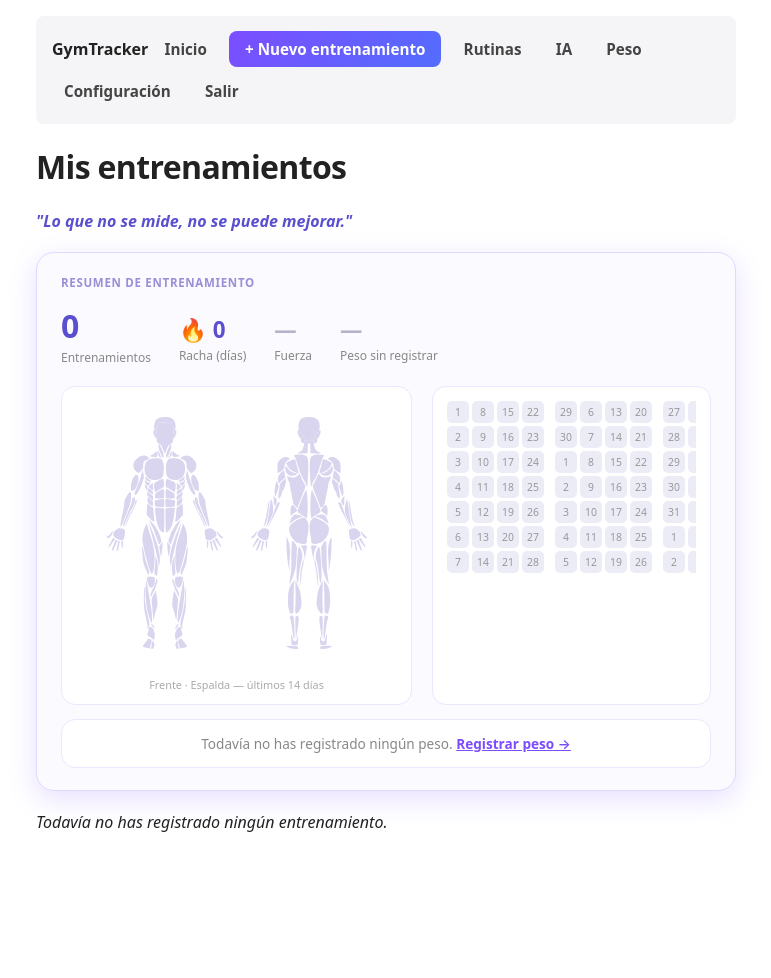
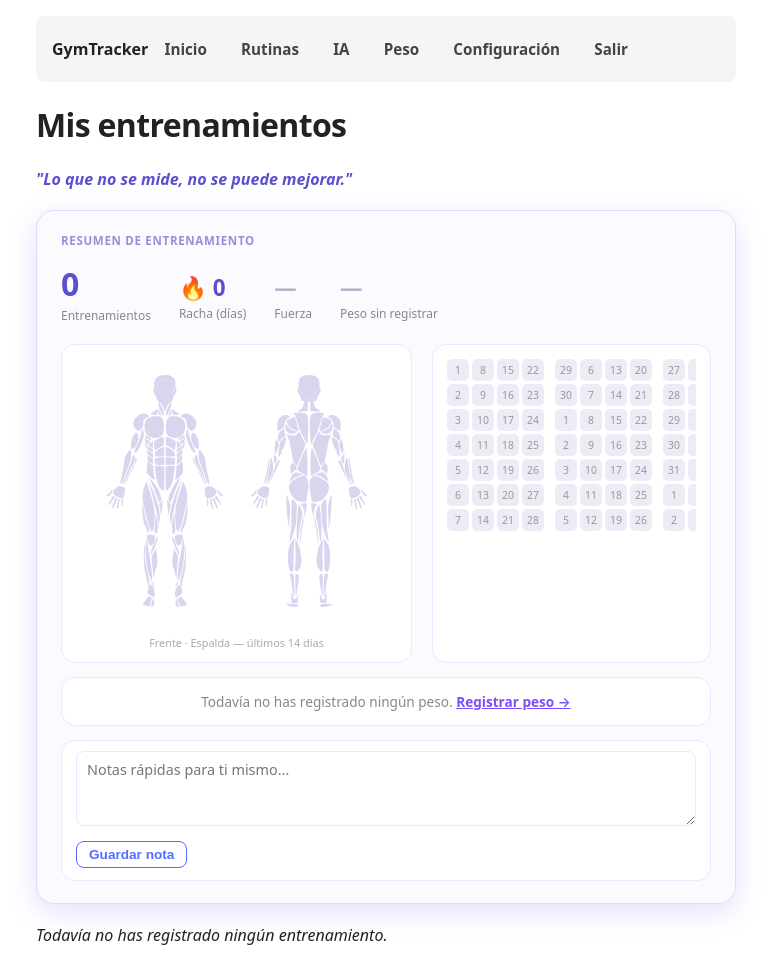
Before and after one commit to jaimemorenov621-cmyk/gym-tracker, a Flask app: page / in a window 1280 px wide. Shown: the whole page, without its empty margins (254-1025 px from the left). Before the commit the page ends 832 px from the top, so only its background shows below. Run offline with Flask 3, Linux system fonts and the light colour scheme; the visitor is signed in with stand-in values (Sample User, id 1); data that the repository does not hold is empty.

Commit message:
Detalles sueltos de UI: flash auto-dismiss, menú Más, fusión Rutinas, notas, tick sin bloqueo
- Los mensajes flash desaparecen solos a los ~4s (fade + remove).
- Feedback táctil real en "Configuración"/"Salir" del menú Más
  (:active, sin gating de hover) y el menú se cierra al tocarlos en
  vez de quedarse abierto visualmente durante la navegación -- no
  existía ninguna regla :active en toda la hoja de estilos, por eso
  no había ningún feedback ahí.
- "Nuevo entrenamiento" deja de ser un destino propio de la barra
  (top-nav y bottom-nav) y pasa a un botón "Entrenamiento en blanco"
  en /routines, junto a "Nueva rutina" -- misma ruta new_workout sin
  tocar su lógica. .btn-nav-primary queda huérfana y se retira.
- Notas generales editables directamente desde el panel de resumen
  de Inicio (columna nueva User.notes + migración, NotesForm, ruta
  /notes).
- Se quita el bloqueo de api_update_set() que impedía marcar el tick
  con 0 repeticiones -- finish_workout() ya borraba esas series
  vacías al guardar el entrenamiento con su propio aviso, no hacía
  falta construir nada nuevo para eso.

Verificado con peticiones HTTP directas (curl con sesión real): flash
+ script de auto-desaparición presentes en la respuesta cruda, nota
guardada y persistida, /routines con el botón nuevo, /workout/new
resaltando "Rutinas" en la barra inferior, tick aceptado con 0 reps
vía la API y limpiado correctamente al finalizar.

```diff
--- a/app/forms.py
+++ b/app/forms.py
@@ -175,6 +175,10 @@ class FinishWorkoutForm(FlaskForm):
     submit = SubmitField("Guardar entrenamiento")
 
 
+class NotesForm(FlaskForm):
+    notes = TextAreaField("Notas generales", validators=[Length(max=1000)])
+
+
 class ExerciseNoteForm(FlaskForm):
     notes = TextAreaField("Notas (una línea = un punto)", validators=[Length(max=1000)])
     rest_minutes = IntegerField(
--- a/app/models.py
+++ b/app/models.py
@@ -19,6 +19,7 @@ class User(UserMixin, db.Model):
     sex: so.Mapped[Optional[str]] = so.mapped_column(sa.String(10))
     height_cm: so.Mapped[Optional[int]] = so.mapped_column()
     training_goal: so.Mapped[Optional[str]] = so.mapped_column(sa.String(20))
+    notes: so.Mapped[Optional[str]] = so.mapped_column(sa.Text)
 
     def set_password(self, password):
         self.password_hash = generate_password_hash(password)
--- a/app/routes.py
+++ b/app/routes.py
@@ -22,6 +22,7 @@ from app.forms import (
     ExerciseTranslationForm,
     WeightForm,
     AiCheckinForm,
+    NotesForm,
 )
 from app.models import (
     User,
@@ -142,6 +143,9 @@ def index():
     strength_result = compute_strength_change()
     strength_change, strength_window_days = strength_result if strength_result else (None, None)
 
+    notes_form = NotesForm()
+    notes_form.notes.data = current_user.notes or ""
+
     return render_template(
         "index.html",
         title="Inicio",
@@ -157,7 +161,19 @@ def index():
         weight_chart_values=[e.weight for e in weight_entries],
         muscle_colors=compute_muscle_intensity(),
         muscle_svg=build_muscle_svg_parts(current_user.sex),
-    )
+        notes_form=notes_form,
+    )
+
+
+@app.route("/notes", methods=["POST"])
+@login_required
+def update_notes():
+    form = NotesForm()
+    if form.validate_on_submit():
+        current_user.notes = form.notes.data
+        db.session.commit()
+        flash("Notas guardadas.")
+    return redirect(url_for("index"))
 
 
 @app.route("/login", methods=["GET", "POST"])
@@ -314,11 +330,6 @@ def api_update_set(set_id):
 
     just_completed = False
     if "completed" in data:
-        if data["completed"] and entry.reps == 0:
-            db.session.rollback()
-            return jsonify(
-                {"ok": False, "error": "No puedes confirmar una serie con 0 repeticiones."}
-            ), 400
         was_completed = entry.completed
         entry.completed = bool(data["completed"])
         just_completed = entry.completed and not was_completed
--- a/app/static/style.css
+++ b/app/static/style.css
@@ -89,15 +89,6 @@ body {
         background: rgba(0,0,0,0.06);
         color: #111;
         box-shadow: none;
-    }
-}
-.btn-nav-primary {
-    background: linear-gradient(135deg, #7c4dff, #536dfe);
-    color: white;
-}
-@media (hover: hover) {
-    .btn-nav-primary:hover {
-        color: white;
     }
 }
 
@@ -301,7 +292,9 @@ body {
     border-radius: 8px;
     margin-bottom: 12px;
     font-weight: 600;
+    transition: opacity 0.4s ease-out;
 }
+.flash.flash-fade { opacity: 0; }
 
 
 .rest-toast {
@@ -760,6 +753,25 @@ en vez de solo encogerla, que era lo que seguía sin caber.  */
 }
 .dash-weight-empty a { color: #7c4dff; font-weight: 600; }
 
+.dash-notes {
+    margin-top: 14px;
+    background: white;
+    border: 1px solid #ece7ff;
+    border-radius: 14px;
+    padding: 10px 14px;
+}
+.dash-notes textarea {
+    width: 100%;
+    box-sizing: border-box;
+    border: 1px solid #ece7ff;
+    border-radius: 8px;
+    padding: 8px 10px;
+    font-family: inherit;
+    font-size: 0.9rem;
+    resize: vertical;
+    margin-bottom: 8px;
+}
+
 .calendar-grid { display: flex; gap: 3px; overflow-x: auto; padding-bottom: 6px; }
 .calendar-col { display: flex; flex-direction: column; gap: 3px; }
 .calendar-col.new-month { margin-left: 8px; }
@@ -902,8 +914,7 @@ en vez de solo encogerla, que era lo que seguía sin caber.  */
 @media (max-width: 600px) {
     body { padding-bottom: 76px; }
 
-    .top-nav .btn-nav,
-    .top-nav .btn-nav-primary {
+    .top-nav .btn-nav {
         display: none;
     }
 
@@ -988,6 +999,7 @@ en vez de solo encogerla, que era lo que seguía sin caber.  */
 @media (hover: hover) {
     .bottom-nav-profile-menu a:hover { background: #f5f3ff; }
 }
+.bottom-nav-profile-menu a:active { background: #ece7ff; }
 
 /* ===== Selector de ejercicios (bottom sheet) ===== */
 
--- a/app/templates/base.html
+++ b/app/templates/base.html
@@ -24,7 +24,6 @@
         {% if current_user.is_anonymous %}
             <a class="btn btn-nav" href="{{ url_for('login') }}">Login</a>
         {% else %}
-            <a class="btn btn-nav-primary" href="{{ url_for('new_workout') }}">+ Nuevo entrenamiento</a>
             <a class="btn btn-nav" href="{{ url_for('routines') }}">Rutinas</a>
             <a class="btn btn-nav" href="{{ url_for('ai_analysis') }}">IA</a>
             <a class="btn btn-nav" href="{{ url_for('weight') }}">Peso</a>
@@ -34,16 +33,11 @@
     </nav>
 
     {% if current_user.is_authenticated %}
-        {% set routine_endpoints = ('routines', 'routine_detail', 'new_routine') %}
-        {% set workout_endpoints = ('new_workout', 'workout_detail') %}
+        {% set routine_endpoints = ('routines', 'routine_detail', 'new_routine', 'new_workout', 'workout_detail') %}
         <nav class="bottom-nav">
             <a class="bottom-nav-item{% if request.endpoint == 'index' %} active{% endif %}" href="{{ url_for('index') }}">
                 {{ macros.icon('home', 22) }}
                 <span>Inicio</span>
-            </a>
-            <a class="bottom-nav-item{% if request.endpoint in workout_endpoints %} active{% endif %}" href="{{ url_for('new_workout') }}">
-                {{ macros.icon('plus-circle', 22) }}
-                <span>Nuevo</span>
             </a>
             <a class="bottom-nav-item{% if request.endpoint in routine_endpoints %} active{% endif %}" href="{{ url_for('routines') }}">
                 {{ macros.icon('list', 22) }}
@@ -63,14 +57,17 @@
                     <span>Más</span>
                 </button>
                 <div class="bottom-nav-profile-menu" id="bottomNavProfileMenu">
-                    <a href="{{ url_for('settings') }}">Configuración</a>
-                    <a href="{{ url_for('logout') }}">Salir</a>
+                    <a href="{{ url_for('settings') }}" onclick="closeProfileMenu()">Configuración</a>
+                    <a href="{{ url_for('logout') }}" onclick="closeProfileMenu()">Salir</a>
                 </div>
             </div>
         </nav>
         <script>
             function toggleProfileMenu() {
                 document.getElementById('bottomNavProfileMenu').classList.toggle('open');
+            }
+            function closeProfileMenu() {
+                document.getElementById('bottomNavProfileMenu').classList.remove('open');
             }
             document.addEventListener('click', function (e) {
                 const wrap = document.querySelector('.bottom-nav-profile');
@@ -92,6 +89,14 @@
             {% for message in messages %}
                 <div class="flash">{{ message }}</div>
             {% endfor %}
+            <script>
+                setTimeout(function () {
+                    document.querySelectorAll('.flash').forEach(function (el) {
+                        el.classList.add('flash-fade');
+                        setTimeout(function () { el.remove(); }, 400);
+                    });
+                }, 4000);
+            </script>
         {% endif %}
     {% endwith %}
     {% block content %}
--- a/app/templates/index.html
+++ b/app/templates/index.html
@@ -128,6 +128,13 @@
                 </p>
             {% endif %}
         </div>
+        <div class="dash-notes">
+            <form action="{{ url_for('update_notes') }}" method="post">
+                {{ notes_form.hidden_tag() }}
+                {{ notes_form.notes(rows=3, placeholder="Notas rápidas para ti mismo...") }}
+                <button type="submit" class="btn-outline">Guardar nota</button>
+            </form>
+        </div>
     </div>
 
     {% for group in grouped %}
--- a/app/templates/routines.html
+++ b/app/templates/routines.html
@@ -2,7 +2,10 @@
 {% import "_macros.html" as macros %}
 {% block content %}
     <h1 style="font-weight:800; letter-spacing:-0.02em;">Mis rutinas</h1>
-    <p><a class="btn" href="{{ url_for('new_routine') }}">{{ macros.icon('plus-circle', 16) }} Nueva rutina</a></p>
+    <p style="display:flex; gap:10px; flex-wrap:wrap;">
+        <a class="btn" href="{{ url_for('new_workout') }}">{{ macros.icon('plus-circle', 16) }} Entrenamiento en blanco</a>
+        <a class="btn-outline" href="{{ url_for('new_routine') }}">{{ macros.icon('plus-circle', 16) }} Nueva rutina</a>
+    </p>
 
     {% for info in routines_info %}
         <div class="card card-elevated routine-card">
```
Also changed, not shown: migrations/versions/ace70e2d87f4_add_notes_to_user.py (added, +32 -0 lines).
